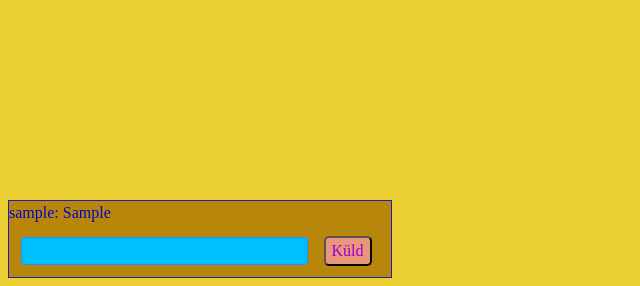
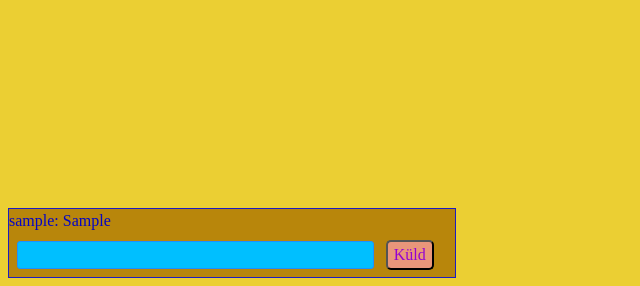
Before and after one commit to Orosz01/Projektmunka, a PHP site: page / in a window 1280 px wide. Shown: the part 514-800 px from the top of the page, without its empty margins (0-640 px from the left). Run offline with PHP 8.4, Linux system fonts and the light colour scheme; the visitor is signed in with stand-in values (Sample User, id 1); tables that the repository leaves empty or names only in its code hold one stand-in row (values such as "Sample post"); some libraries are stand-ins or nearby versions; some web fonts are replaced.

Commit message:
caaaaaaaaaaaaaaaaaaht

```diff
--- a/html/kinezet.css
+++ b/html/kinezet.css
@@ -81,36 +81,36 @@ body{
 
 #alchat{
     border: 1px double rgb(28, 28, 194) ;
-    width: 30%;
-    position:fixed;
-    bottom:0.5rem;
-    left: 0.5rem;
     background-color: darkgoldenrod;
     font-family:'Sansita Swashed' ;
-    max-height:30rem;
+    width: 35%;
+    bottom: 0.5rem;
+    left: 0.5rem;
+    position:fixed;
 }
-
 
 #uzik{
     color: rgb(5, 5, 197);
-
+    max-height: 25rem;
 }
 
-.chat{
-    margin: 0.75rem;
-    width: 75%;
+#bevit{
+width: 100%;
+}
+
+.chat {
+    margin:0.5rem;
     border-radius: 3px;
-    background-color:deepskyblue ;
-    color:darkred;
-    border: 1px solid dodgerblue;
-    overflow-y: scroll;
-    resize: none;
+    background-color:deepskyblue  ;
+    color:darkred ;
+    border: 1px solid dodgerblue ;
+    width: 80%;
 }
 
 #chati{
-    border-radius: 5px;
-    color: darkviolet;
-    background-color: darksalmon;
+    border-radius: 5px ;
+    color: darkviolet ;
+    background-color: darksalmon ;
 }
 
 .flex-container{
--- a/modell/uzik.php
+++ b/modell/uzik.php
@@ -38,7 +38,7 @@ class Uzik {
     }
     public function uzikle($conn) {
         $lista = array();
-        $sql = "SELECT uzi_id FROM uzenetek";
+        $sql = "SELECT uzi_id FROM uzenetek ORDER BY uzi_id DESC limit 30";
         if($result = $conn->query($sql)) {
             if ($result->num_rows > 0) {
 				while($row = $result->fetch_assoc()) {
--- a/view/Fooldal.php
+++ b/view/Fooldal.php
@@ -1,26 +1,31 @@
 <body class="Fo">
+    <h1>Üdv a gyűjtőknek szánt keresekedő oldalon </h1>
+    <p>Remélem megtalálod azt amit keresel vagy épp meg tudsz válni valamitől ami már nem fontos számodra, s ezzel gyarapítod mások gyűjteményét.</p>
 
-    <h1>Üdv a gyűjtőknek szánt keresekedő oldalon </h1>
-
-    <p>Remélem megtalálod azt amit keresel vagy épp meg tudsz válni valamitől ami már nem fontos számodra, s ezzel gyarapítod mások gyűjteményét.</p>
     <?php
     if(isset($_SESSION['F_Id'])){
     ?>
+
+
     <form action="index.php?page=fooldal" method="post" enctype="multipart/form-data" id="alchat">
             <?php
-                $sql="";
+                $a=0;
+                echo '<div id="uzik" style="overflow:scroll">';
+
                 if($uziid){
-                    foreach($uziid as $uzik) {
-                        $uzi->set_uzi($uzik,$conn);
-                echo '<div id="uzik">'.$uzi->get_username().': '.$uzi->get_uzi().'</div>';
+                    for($i=count($uziid)-1;$i>=0;$i--){
+                        $uzi->set_uzi($uziid[$i],$conn);
+                        echo $uzi->get_username().': '.$uzi->get_uzi().'<br>';
                     }
                 }
+                echo '</div>';
             ?>
-
+          <div id="bevit">
         <input type="textarea" class="chat" name="uzi">
         <input type="submit" id="chati" name="kuld" value="Küld">
+         </div>
+    </form>
 
-    </form>
     <?php
     }
     ?>
```
